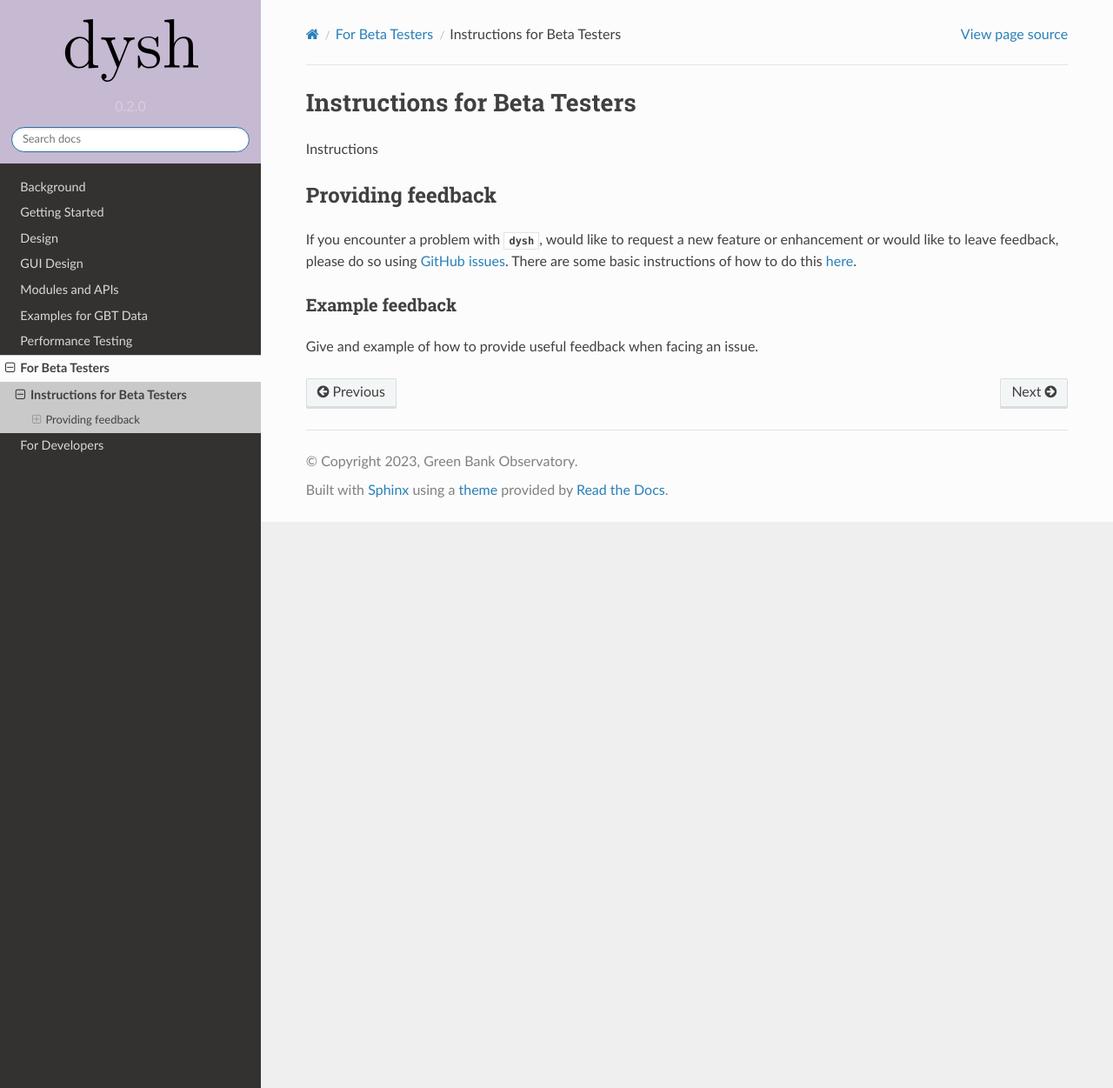
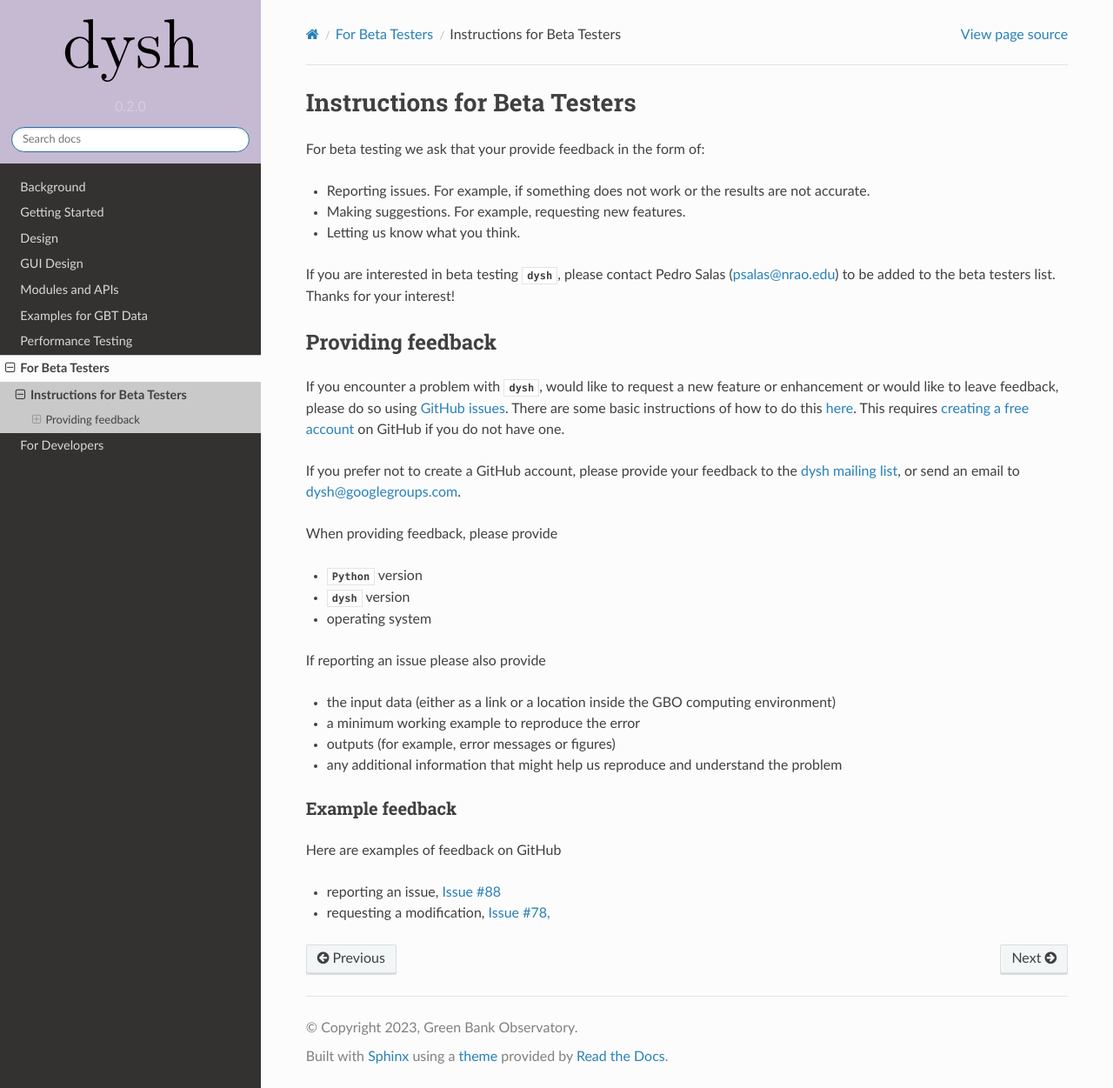
Before and after one commit to GreenBankObservatory/dysh, a Sphinx documentation site: the page built from docs/source/for_beta_testers/beta_testing.rst, in a window 1280 px wide and 1251 px high. Shown: the whole window at 87% size. Built offline with Sphinx 7.4.7 and the Read the Docs theme 2.0.0, drawn with Linux system fonts in a browser that asks for light colours; pages that are not in the unit, such as notebooks, are missing from menus.

Commit message:
Added instructions and more details for beta testers documentation

```diff
--- a/docs/source/for_beta_testers/beta_testing.rst
+++ b/docs/source/for_beta_testers/beta_testing.rst
@@ -2,14 +2,40 @@
 Instructions for Beta Testers
 *****************************
 
-Instructions
+For beta testing we ask that your provide feedback in the form of:
+
+* Reporting issues. For example, if something does not work or the results are not accurate.
+* Making suggestions. For example, requesting new features.
+* Letting us know what you think.
+
+If you are interested in beta testing `dysh`, please contact Pedro Salas (psalas@nrao.edu) to be added to the beta testers list. Thanks for your interest!
+
 
 Providing feedback
 ==================
 
-If you encounter a problem with `dysh`, would like to request a new feature or enhancement or would like to leave feedback, please do so using `GitHub issues <https://github.com/GreenBankObservatory/dysh/issues>`_. There are some basic instructions of how to do this :ref:`here <for_developers/github_integrations:issues>`.
+If you encounter a problem with `dysh`, would like to request a new feature or enhancement or would like to leave feedback, please do so using `GitHub issues <https://github.com/GreenBankObservatory/dysh/issues>`_. There are some basic instructions of how to do this :ref:`here <for_developers/github_integrations:issues>`. This requires `creating a free account <https://github.com/>`_ on GitHub if you do not have one.
+
+If you prefer not to create a GitHub account, please provide your feedback to the `dysh mailing list <https://groups.google.com/g/dysh/about>`_, or send an email to dysh@googlegroups.com.
+
+When providing feedback, please provide
+
+* `Python` version
+* `dysh` version
+* operating system
+
+If reporting an issue please also provide
+
+* the input data (either as a link or a location inside the GBO computing environment)
+* a minimum working example to reproduce the error
+* outputs (for example, error messages or figures)
+* any additional information that might help us reproduce and understand the problem
+
 
 Example feedback
 ----------------
 
-Give and example of how to provide useful feedback when facing an issue.
+Here are examples of feedback on GitHub
+
+* reporting an issue, `Issue #88 <https://github.com/GreenBankObservatory/dysh/issues/88>`_
+* requesting a modification, `Issue #78, <https://github.com/GreenBankObservatory/dysh/issues/78>`_
```
